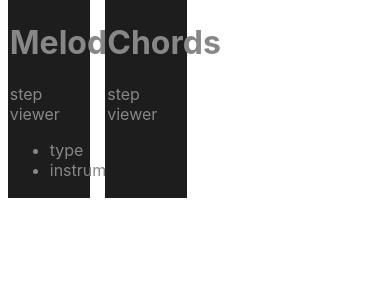
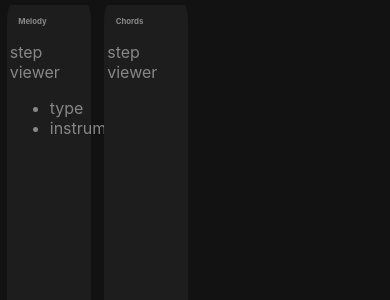
Before and after one commit to Matodd27/music-generation-project, a React (Create React App) app: page / in a window 390 px wide. Shown: the top 300 px of the page. Built offline with nearby package versions, Linux system fonts and the light colour scheme.

Commit message:
Made CSS responsive

```diff
--- a/src/App.css
+++ b/src/App.css
@@ -1,6 +1,10 @@
+body {
+    background-color: #121212;
+}
+
 .Sections-container {
     display: grid;
-    grid-template-rows: auto;
+    grid-template-rows: 50vh 50vh;
     grid-template-columns: 25vw 25vw 25vw 25vw;
     justify-items: center;
 }
--- a/src/Components/Section/Section.css
+++ b/src/Components/Section/Section.css
@@ -1,6 +1,16 @@
 .section {
-    width: 20vw;
     background-color: #1D1D1D;
     color: #878787;
-    padding: 2%;
+
+    padding: 3%;
+    margin: 5%;
+    border-radius: 5%;
+
+    width: 20vw;
+    height: 40vh;
 }
+
+.section h1 {
+    font-size: 2vw;
+    margin: 1vh;
+}
```
